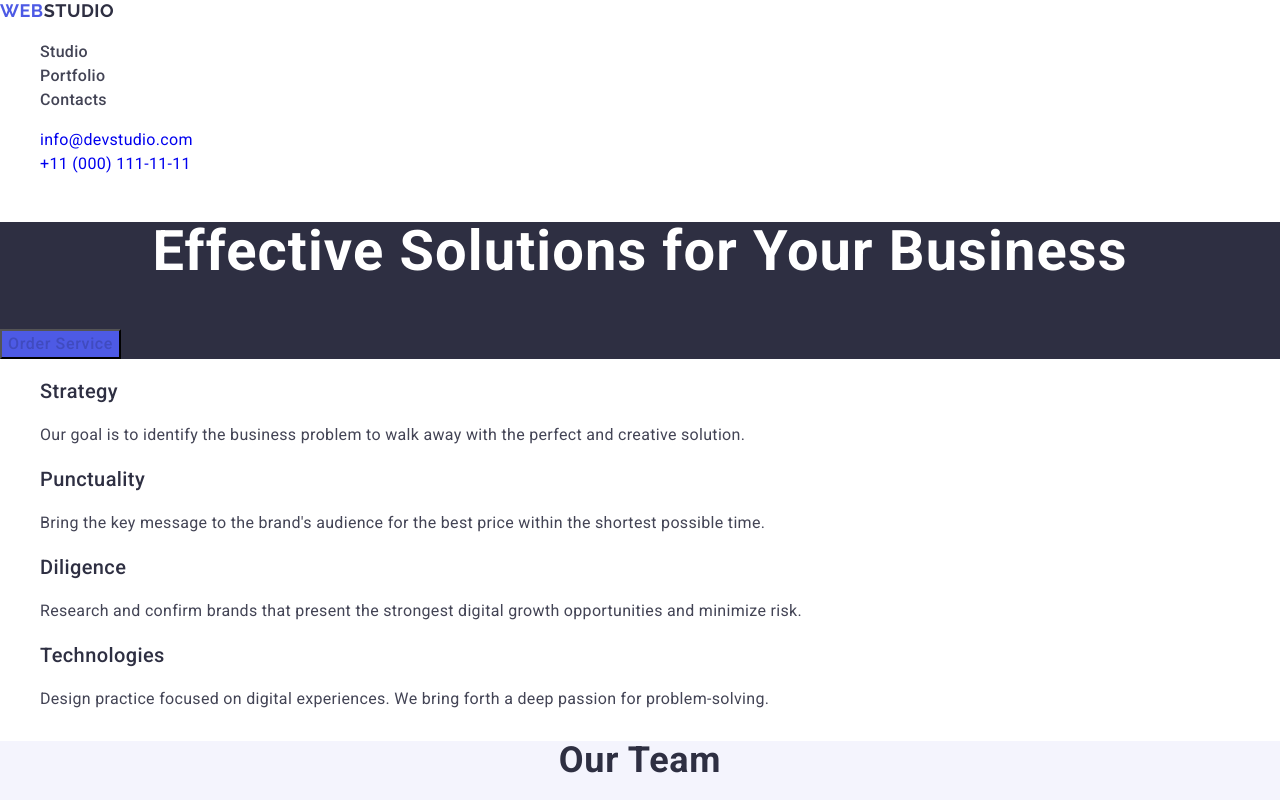
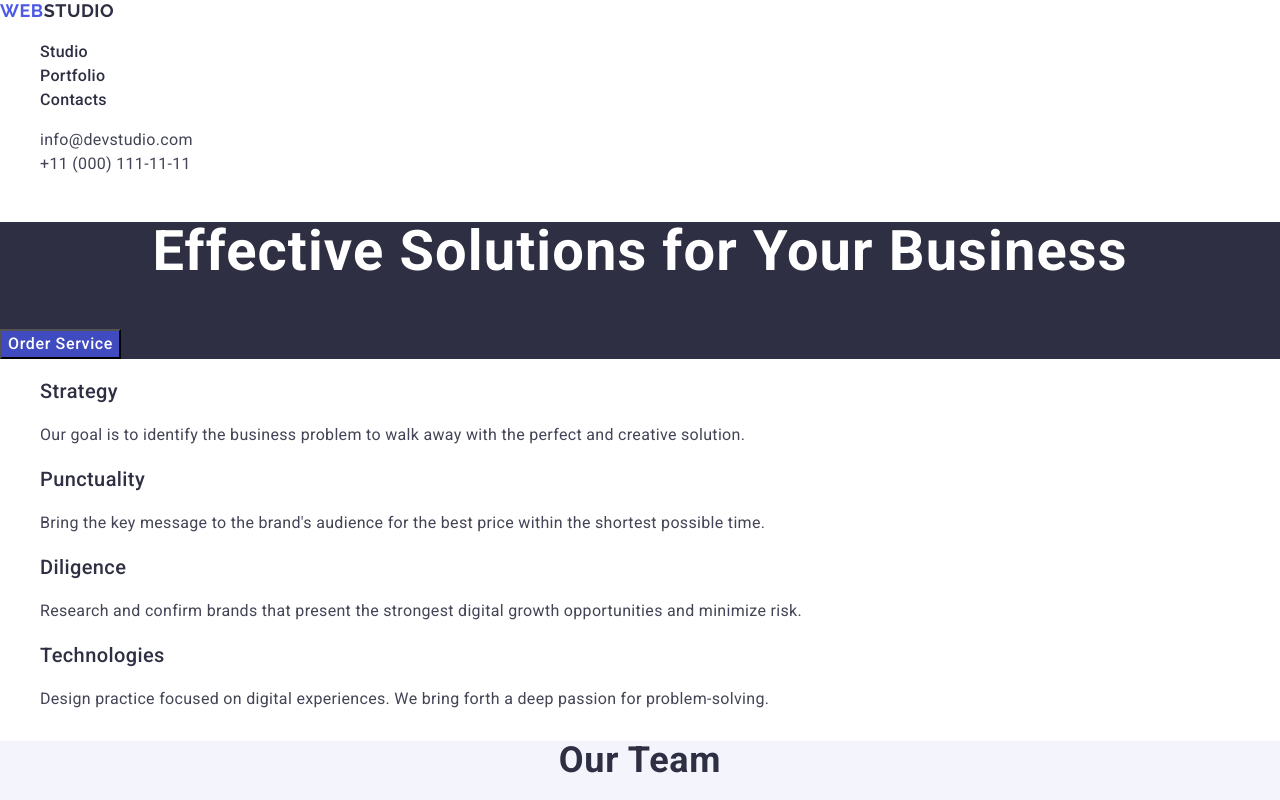
Before and after one commit to PoppyHanna/goit-markup-hw-02, a plain HTML site: page index.html in a window 1280 px wide. Both pictures are taken after a click on the button "Order Service". Shown: the top 800 px of the page. Drawn offline with nearby package versions, Linux system fonts and the light colour scheme.

Commit message:
update css

```diff
--- a/css/styles.css
+++ b/css/styles.css
@@ -26,7 +26,7 @@ ul {
 }
 
 .header-link {
-  color: #434455;
+  color: #2e2f42;
   font-family: 'Roboto', sans-serif;
   font-size: 16px;
   font-weight: 500;
@@ -45,7 +45,7 @@ a {
   text-decoration: none;
 }
 .contacts-link {
-  color: #434455;
+  color: #2e2f42;
   font-family: 'Roboto', sans-serif;
   font-size: 16px;
   font-style: normal;
@@ -53,13 +53,37 @@ a {
   line-height: 1.5;
   letter-spacing: 0.02em;
 }
-
-.contacts-link:hover {
+.mail-link {
+  font-family: 'Roboto', sans-serif;
+  font-size: 16px;
+  font-style: normal;
+  font-weight: 400;
+  line-height: 1.5;
+  letter-spacing: 0.02em;
+  color: #434455;
+}
+.mail-link:hover {
   color: #404bbf;
 }
-.contacts-link:focus {
+.mail-link:focus {
   color: #404bbf;
 }
+.tel-link {
+  font-family: 'Roboto', sans-serif;
+  font-size: 16px;
+  font-style: normal;
+  font-weight: 400;
+  line-height: 1.5;
+  letter-spacing: 0.02em;
+  color: #434455;
+}
+.tel-link:hover {
+  color: #404bbf;
+}
+.tel-link:focus {
+  color: #404bbf;
+}
+
 /* Unique page content  */
 .main-section {
   background-color: #2e2f42;
@@ -84,9 +108,11 @@ a {
   line-height: 1.5;
   letter-spacing: 0.04em;
 }
-.main-button:hover,
+.main-button:hover {
+  background-color: #404bbf;
+}
 .main-button:focus {
-  color: #404bbf;
+  background-color: #404bbf;
 }
 
 /* TODO Benefits section*/
--- a/index.html
+++ b/index.html
@@ -43,13 +43,15 @@
           <li><a href="" class="header-link">Contacts</a></li>
         </ul>
       </nav>
-      <address>
-        <ul class="contacts-link">
+      <address class="contacts-link">
+        <ul>
           <li>
-            <a href="mailto:info@devstudio.com">info@devstudio.com</a>
+            <a href="mailto:info@devstudio.com" class="mail-link"
+              >info@devstudio.com</a
+            >
           </li>
           <li>
-            <a href="tel:+110001111111">+11 (000) 111-11-11</a>
+            <a href="tel:+110001111111" class="tel-link">+11 (000) 111-11-11</a>
           </li>
         </ul>
       </address>
@@ -97,23 +99,23 @@
       <!-- Our team -->
       <section class="team-job">
         <h2 class="team-title">Our Team</h2>
-        <ul class="team-list">
-          <li>
+        <ul>
+          <li class="team-list">
             <img src="./images/mark-g.jpg" alt="Mark Guerrero" width="264" />
             <h3 class="team-name">Mark Guerrero</h3>
             <p class="personal-job">Product Designer</p>
           </li>
-          <li>
+          <li class="team-list">
             <img src="./images/tom-f.jpg" alt="Tom Ford" width="264" />
             <h3 class="team-name">Tom Ford</h3>
             <p class="personal-job">Frontend Developer</p>
           </li>
-          <li>
+          <li class="team-list">
             <img src="./images/camila-g.jpg" alt="Camila Garcia" width="264" />
             <h3 class="team-name">Camila Garcia</h3>
             <p class="personal-job">Marketing</p>
           </li>
-          <li>
+          <li class="team-list">
             <img src="./images/daniel-w.jpg" alt="Daniel Wilson" width="264" />
             <h3 class="team-name">Daniel Wilson</h3>
             <p class="personal-job">UI Designer</p>
```
